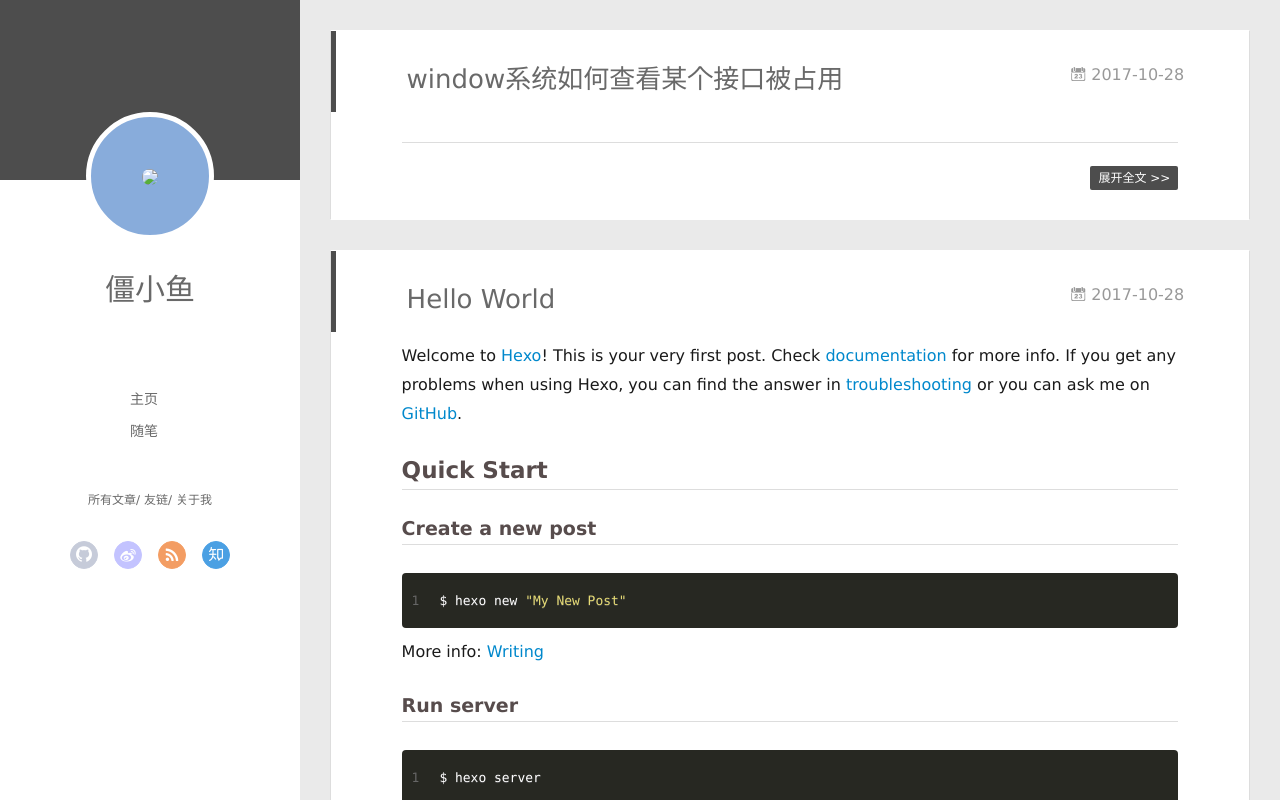
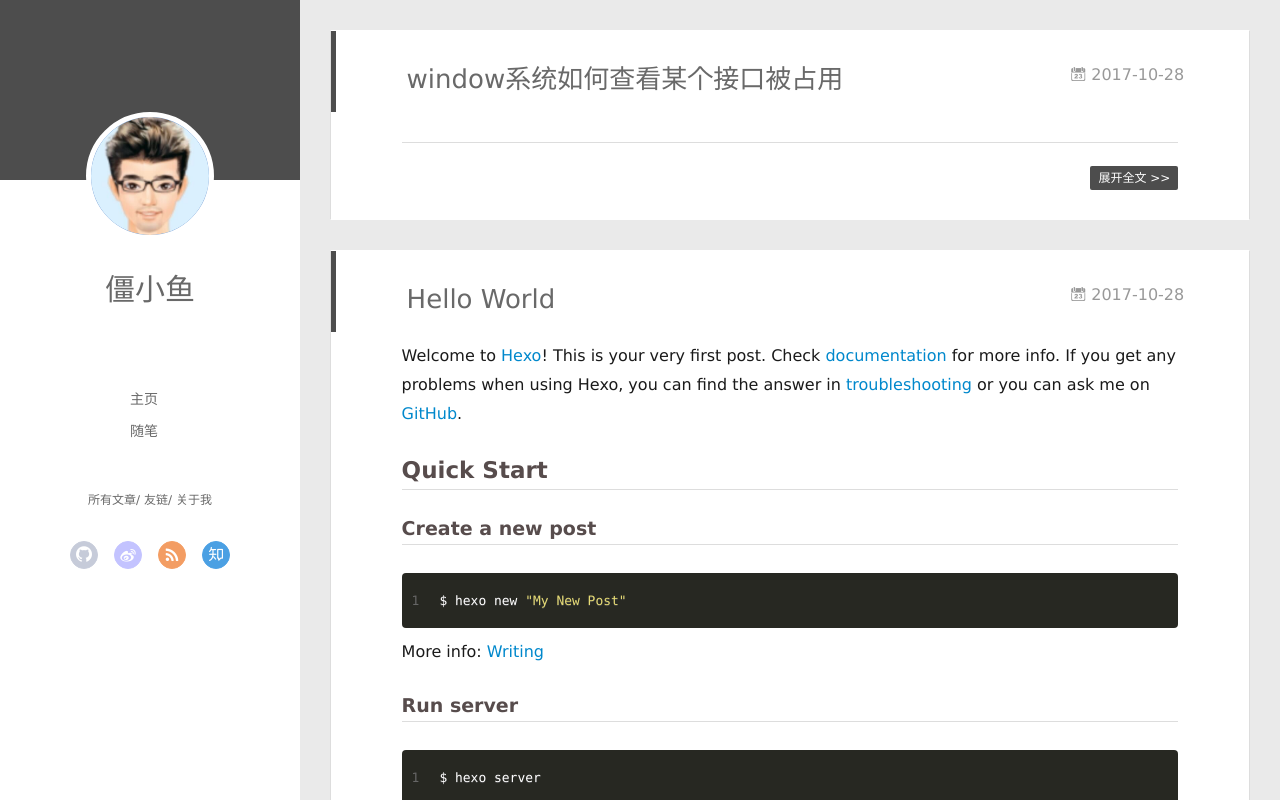
Before and after one commit to jiangxiaoyuboy/jiangxiaoyuboy.github.io, a plain HTML site: page index.html in a window 1280 px wide. Drawn offline with Linux system fonts and the light colour scheme; no server answers.

Commit message:
Site updated: 2017-11-04 17:59:37

```diff
--- a/index.html
+++ b/index.html
@@ -46,7 +46,7 @@
 <div class="intrude-less">
 	<header id="header" class="inner">
 		<a href="" class="profilepic">
-			<img src="/avatar.jpg" class="js-avatar">
+			<img src="img/avatar.jpg" class="js-avatar">
 		</a>
 		<hgroup>
 		  <h1 class="header-author"><a href="">僵小鱼</a></h1>
@@ -104,7 +104,7 @@
 	<div class="intrude-less">
 		<header id="header" class="inner">
 			<div class="profilepic">
-				<img src="/avatar.jpg" class="js-avatar">
+				<img src="img/avatar.jpg" class="js-avatar">
 			</div>
 			<hgroup>
 			  <h1 class="header-author js-header-author">僵小鱼</h1>
```
Also changed, not shown: 2017/10/28/hello-hello/index.html (+2 -2 lines), 2017/10/28/hello-world/index.html (+2 -2 lines), archives/2017/10/index.html (+2 -2 lines), archives/2017/index.html (+2 -2 lines), archives/index.html (+2 -2 lines).
